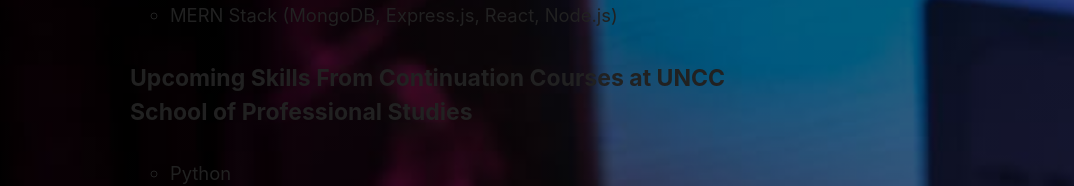
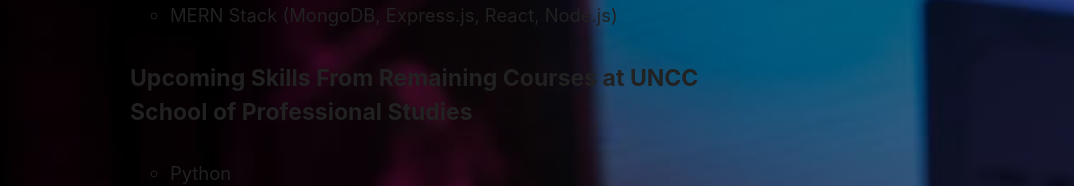
Before and after one commit to Lohmarr/prtflio, a React (Create React App) app: page /Resume in a window 1280 px wide. Shown: the part 1658-1844 px from the top of the page, without its empty margins (206-1280 px from the left). Built offline with nearby package versions, Linux system fonts and the light colour scheme.

Commit message:
wording change

```diff
--- a/src/components/Skillset.js
+++ b/src/components/Skillset.js
@@ -27,7 +27,7 @@
       skills: ['RESTful API', 'Agile', 'Object-Oriented Programming (OOP)', 'Progressive Web Applications (PWAs)', 'User Authentication', 'Unit Testing', 'Full-stack development', 'MERN Stack (MongoDB, Express.js, React, Node.js)'],
     },
     {
-      category: 'Upcoming Skills From Continuation Courses at UNCC School of Professional Studies',
+      category: 'Upcoming Skills From Remaining Courses at UNCC School of Professional Studies',
       skills: ['Python', 'AWS', 'C#', 'Java'],
     },
   ];
```
